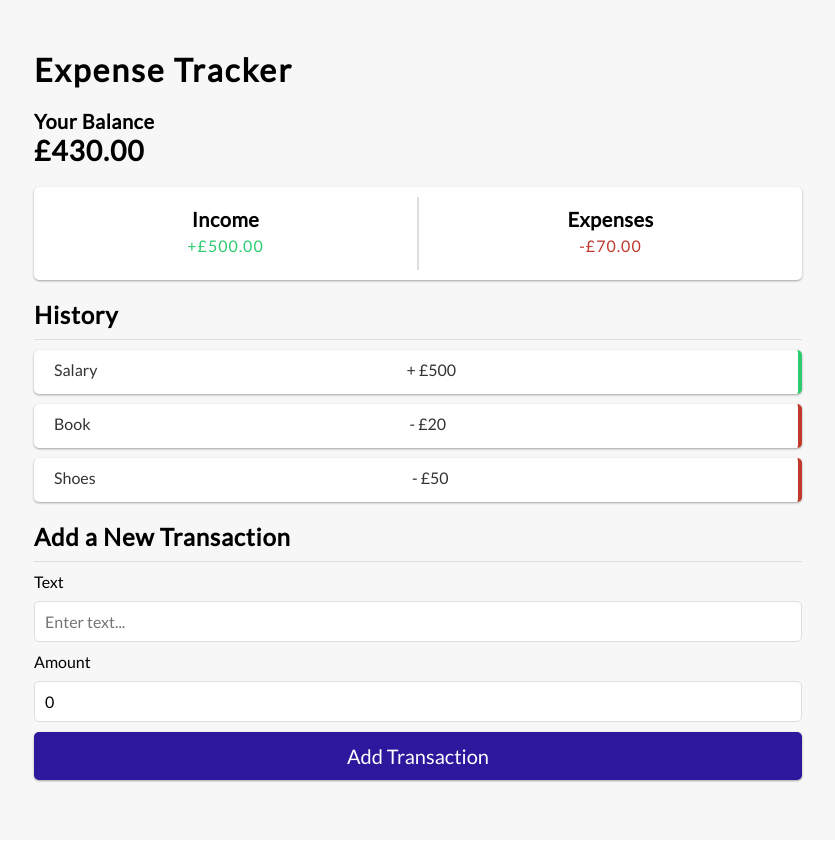
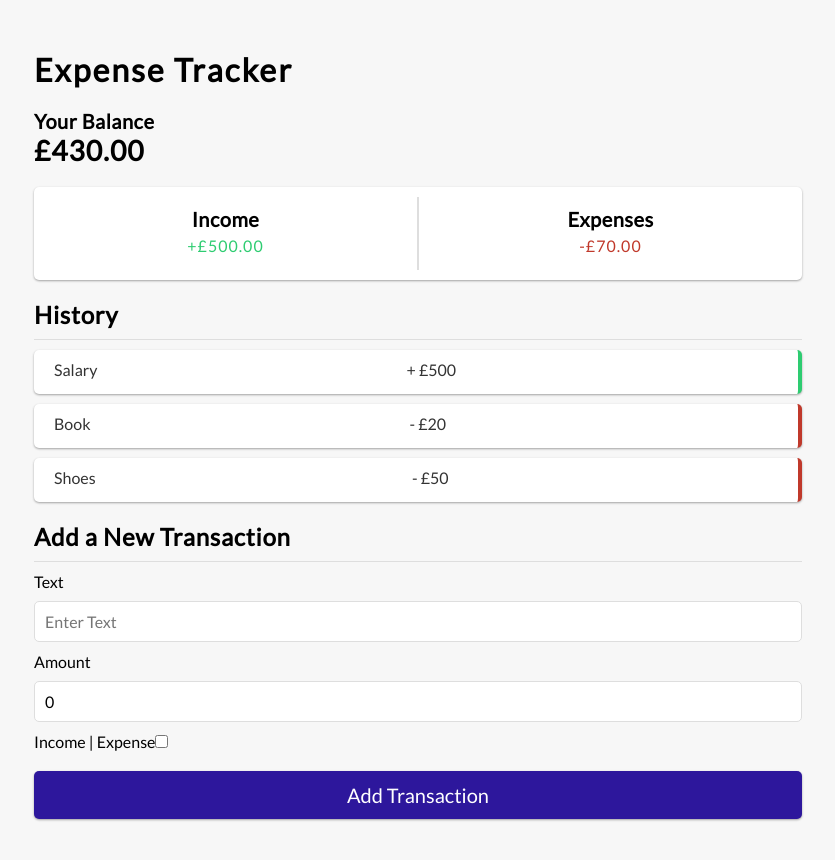
Before and after one commit to D99ZY/expense-tracker, a React (Create React App) app in the folder expense-tracker-react/: page / in a window 1280 px wide. Shown: the top 860 px of the page, without its empty margins (222-1057 px from the left). Built offline with nearby package versions, Linux system fonts and the light colour scheme.

Commit message:
Add switch to select income or expense

```diff
--- a/expense-tracker-react/src/components/AddTransaction.tsx
+++ b/expense-tracker-react/src/components/AddTransaction.tsx
@@ -11,17 +11,32 @@ const AddTransaction = () => {
     // State
     const [text, setText] = useState<string>('');
     const [amount, setAmount] = useState<number>(0);
+    const [isIncome, setIsIncome] =useState<boolean>(true);
+
+    //
+    const checkboxHandler = (): void => {
+        const input: HTMLInputElement = document.getElementById('transactionCheckbox') as HTMLInputElement;
+        if (input.checked) {
+            setIsIncome(false);
+        }
+        else {
+            setIsIncome(true);
+        }
+    }
 
     // Add transaction function
     const onSubmitHandler = (e: React.FormEvent) => {
         // Prevent page reload
         e.preventDefault();
 
+        // Make amount positive or negative
+        const amountValue: number = isIncome ? amount : 0 - amount;
+
         // Create new instance of transaction
         const newTransaction: Transaction = {
             id: Math.floor(Math.random() * 100000000),
             text: text,
-            amount: amount
+            amount: amountValue
         };
 
         // Add transaction to array of transactions in global state
@@ -39,9 +54,10 @@ const AddTransaction = () => {
                         type='text'
                         value={text}
                         onChange={(e: React.ChangeEvent<HTMLInputElement>) => setText(e.target.value)}
-                        placeholder='Enter text...'
+                        placeholder='Enter Text'
                     />
                 </div>
+                <div className='add-transaction--amount-container'>
                     <div>
                         <label className='add-transaction--label' htmlFor='amount'>Amount</label>
                         <input
@@ -49,8 +65,20 @@ const AddTransaction = () => {
                             type='number'
                             value={amount}
                             onChange={(e: React.ChangeEvent<HTMLInputElement>) => setAmount(parseInt(e.target.value))}
-                        placeholder='Enter amount...'
+                            min='0'
                         />
+                    </div>
+                    <div>
+                        <label className='add-transaction--label center'>Income | Expense</label>
+                        <label className='add-transaction--switch'>
+                            <input
+                                type='checkbox'
+                                id='transactionCheckbox'
+                                onChange={checkboxHandler}
+                            />
+                            <span className='add-transaction--slider' />
+                        </label>
+                    </div>
                 </div>
                 <button className='add-transaction--btn'>Add Transaction</button>
             </form>
```
Lines whose indentation alone changed are shown as unchanged.
